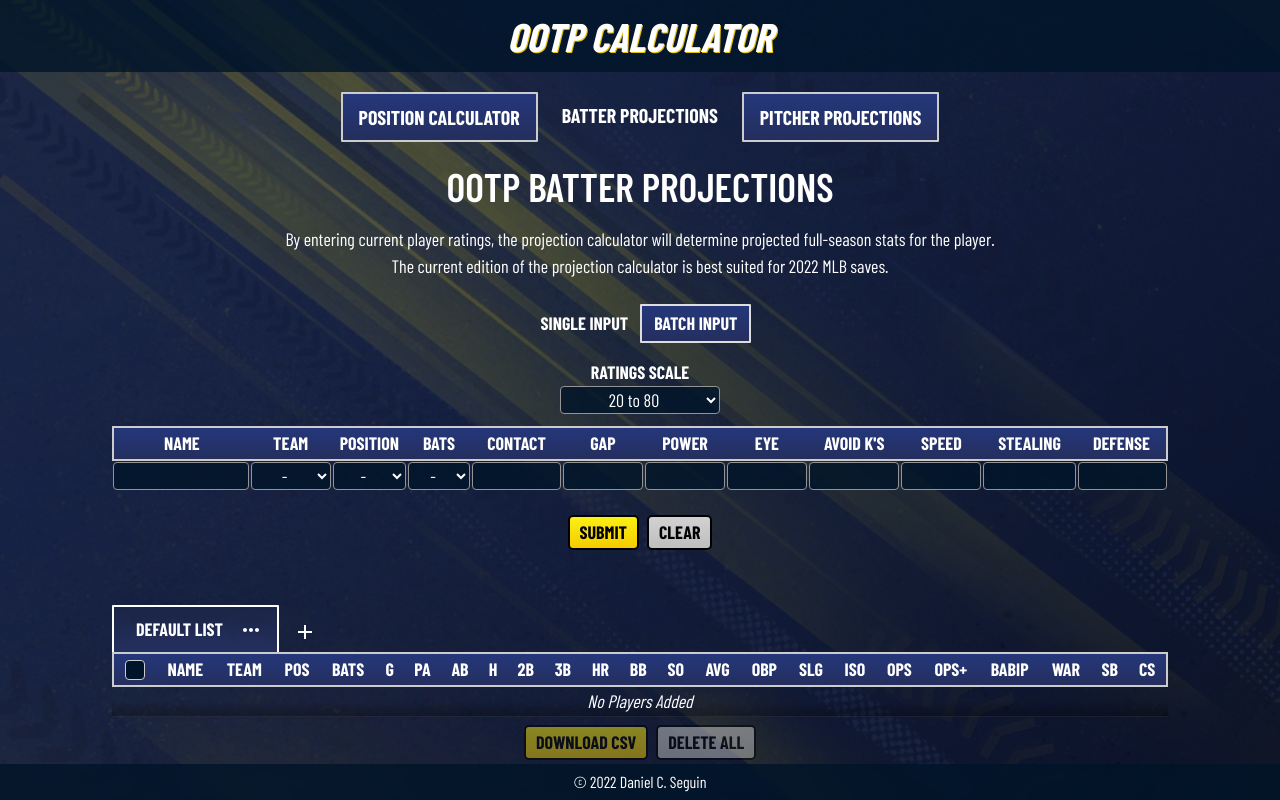
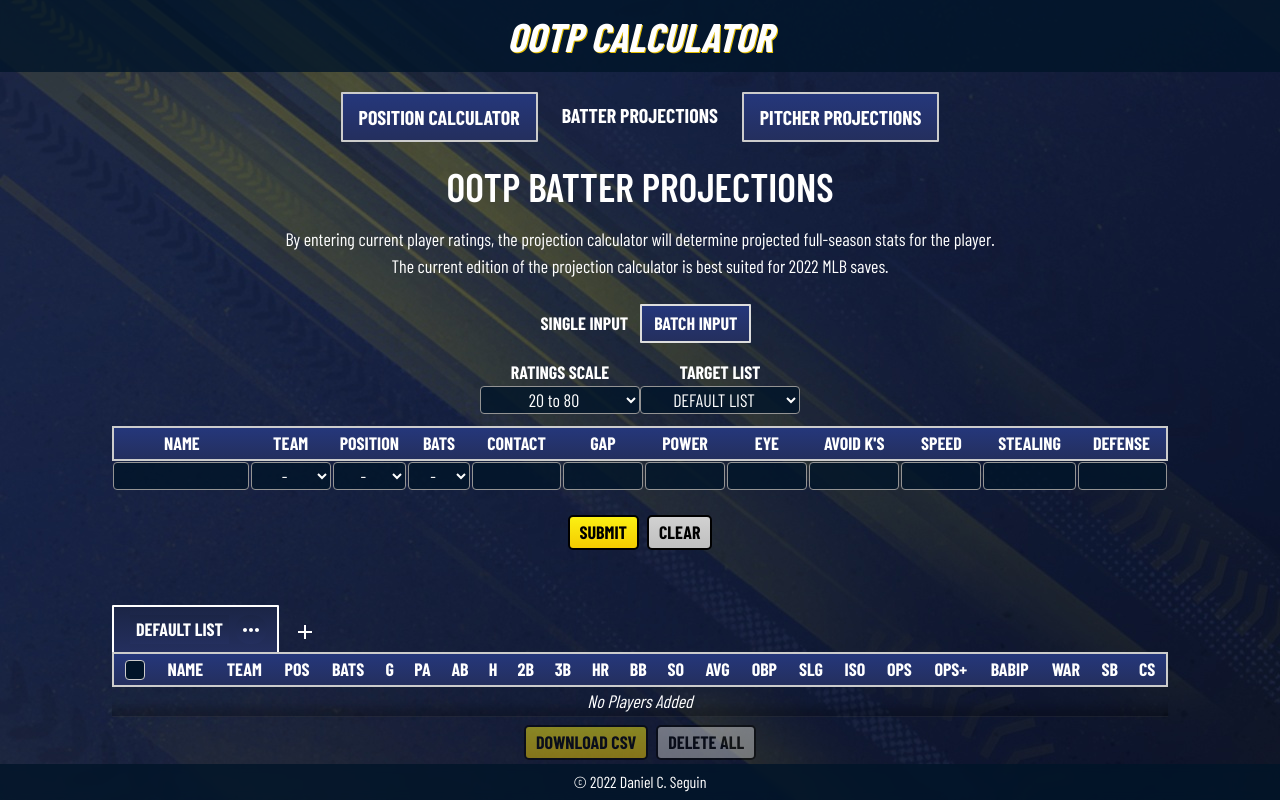
Before and after one commit to danseguin23/ootp-calculator, a Vue app: page /batter-projections in a window 1280 px wide. Shown: the top 800 px of the page. Built offline with nearby package versions, Linux system fonts and the light colour scheme; a web font is replaced by a local one.

Commit message:
Choose target list

```diff
--- a/src/components/Projections.vue
+++ b/src/components/Projections.vue
@@ -15,6 +15,12 @@
         <label>Ratings Scale</label>
         <ratings-scale ref="scale" />
       </div>
+      <div class="column">
+        <label>Target List</label>
+        <select v-model="targetList">
+          <option v-for="list of lists">{{list}}</option>
+        </select>
+      </div>
       <div class="column" :style="option == 'option-single' ? 'width: 0; opacity: 0' : 'width: 10rem;'">
         <label>Team</label>
         <select v-model="team" style="width: 100%">
@@ -22,8 +28,8 @@
         </select>
       </div>
     </div>
-    <input-single v-if="option == 'option-single'" :type="type" :scale="scale.selected" :teams="teams" :list="currentList" ref="single" />
-    <input-batch v-if="option == 'option-batch'" :type="type" :scale="scale.selected" :teams="teams" :list="currentList" ref="batch" />
+    <input-single v-if="option == 'option-single'" :type="type" :scale="scale.selected" :teams="teams" :list="targetList" ref="single" />
+    <input-batch v-if="option == 'option-batch'" :type="type" :scale="scale.selected" :teams="teams" :list="targetList" ref="batch" />
     <div class="row-flex">
       <button class="button-submit" type="submit"> {{ editing ? 'Save' : 'Submit' }}</button>
       <button class="button-clear" type="button" @click="clear()" v-if="!editing">Clear</button>
@@ -71,6 +77,7 @@ export default {
       currentList: '',
       editingList: '',
       optionList: '',
+      targetList: '',
       currentPlayers: [],
       editing: null,
       teams: [],
@@ -170,6 +177,9 @@ export default {
       if (result.error) {
         this.raiseError(result.error);
       } else {
+        if (this.targetList != this.currentList) {
+          this.changeList(this.targetList);
+        }
         this.players = this.players.concat(result.players);
         setTimeout(() => {
           this.$refs.table.reSort();
@@ -248,6 +258,7 @@ export default {
       */
       localStorage.setItem(`list-${this.type}`, list);
       this.editingList = '';
+      this.targetList = list;
     },
 
     newList() {
@@ -540,6 +551,7 @@ select {
   transition: all 0.5s;
   transition-property: width, opacity;
   overflow: hidden;
+  width: 10rem;
 }
 
 #options .column label {
```
